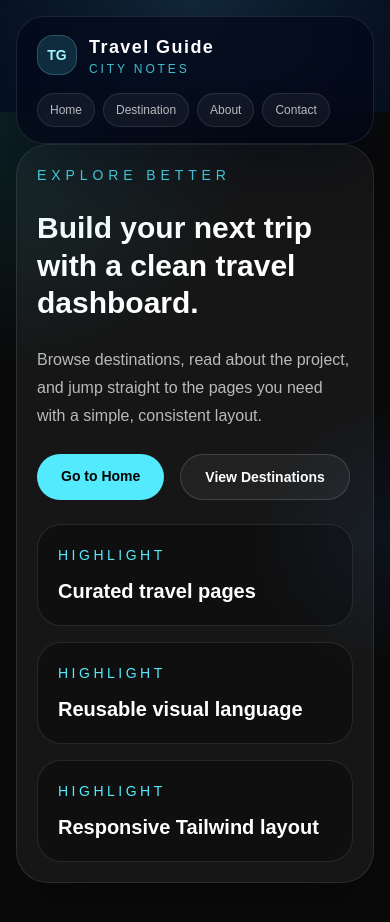
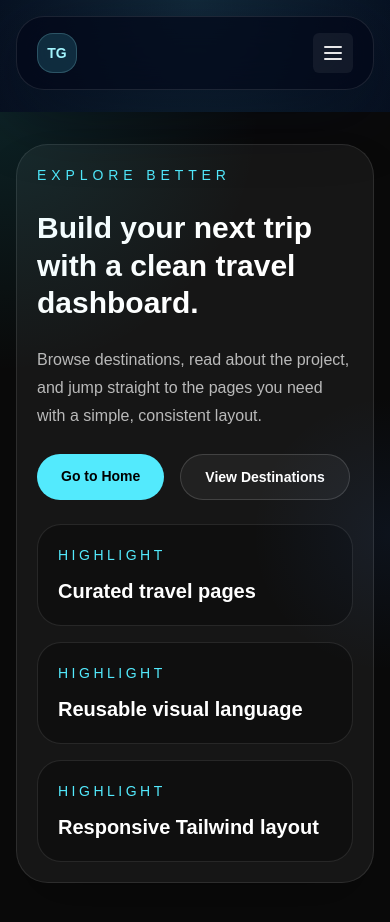
Before and after one commit to thecodexnam/Travel-Guide, a Next.js app: page / in a window 390 px wide. Shown: the top 922 px of the page. Built offline with nearby package versions, Linux system fonts and the light colour scheme; a web font is replaced by a local one.

Commit message:
Refactor NavBar component for improved mobile responsiveness and accessibility

```diff
--- a/src/component/NavBar.jsx
+++ b/src/component/NavBar.jsx
@@ -1,6 +1,6 @@
-'use client'
+"use client"
 
-import React from 'react'
+import React, { useState } from 'react'
 import Link from 'next/link'
 import { usePathname } from 'next/navigation'
 
@@ -13,16 +13,18 @@ const links = [
 
 function NavBar() {
   const pathname = usePathname()
+  const [open, setOpen] = useState(false)
 
   return (
     <nav className="fixed top-0 z-50 w-full px-4 py-4 text-white sm:px-6">
-      <div className="mx-auto flex w-full max-w-6xl flex-col gap-4 rounded-[1.75rem] border border-white/10 bg-slate-950/70 px-5 py-4 shadow-[0_20px_70px_rgba(2,6,23,0.45)] backdrop-blur-xl md:flex-row md:items-center md:justify-between">
+      <div className="mx-auto w-full max-w-6xl md:flex md:items-center md:justify-between">
+        <div className="flex w-full items-center justify-between rounded-[1.75rem] border border-white/10 bg-slate-950/70 px-5 py-4 shadow-[0_20px_70px_rgba(2,6,23,0.45)] backdrop-blur-xl">
           <Link href="/">
-          <div className="flex items-center gap-3">
+            <a className="flex items-center gap-3">
               <span className="inline-flex h-10 w-10 items-center justify-center rounded-2xl bg-cyan-300/15 text-sm font-semibold text-cyan-200 ring-1 ring-inset ring-cyan-200/20">
                 TG
               </span>
-            <div>
+              <div className="hidden sm:block">
                 <p className="text-lg font-semibold tracking-[0.08em] text-white sm:text-xl">
                   Travel Guide
                 </p>
@@ -30,14 +32,16 @@ function NavBar() {
                   City Notes
                 </p>
               </div>
-          </div>
+            </a>
           </Link>
+
+          <div className="flex items-center gap-3">
+            <div className="hidden md:flex">
               <ul className="flex flex-wrap gap-2 text-sm text-white/70 sm:gap-3">
                 {links.map((link) => {
                   const isActive =
                     pathname === link.href ||
-              (link.href === '/destination' &&
-                pathname.startsWith('/destination/'))
+                    (link.href === '/destination' && pathname.startsWith('/destination/'))
                   const linkClasses = isActive
                     ? 'border-cyan-200/30 bg-cyan-300 text-slate-950 shadow-lg shadow-cyan-400/20'
                     : 'border-white/10 bg-white/5 hover:-translate-y-0.5 hover:border-cyan-300/40 hover:bg-white/10 hover:text-cyan-100'
@@ -55,6 +59,47 @@ function NavBar() {
                 })}
               </ul>
             </div>
+
+            <button
+              aria-expanded={open}
+              aria-controls="mobile-menu"
+              onClick={() => setOpen((v) => !v)}
+              className="ml-2 inline-flex items-center justify-center rounded-md bg-white/6 p-2 text-white/90 md:hidden"
+            >
+              <svg className="h-6 w-6" viewBox="0 0 24 24" fill="none" stroke="currentColor">
+                {open ? (
+                  <path strokeLinecap="round" strokeLinejoin="round" strokeWidth="2" d="M6 18L18 6M6 6l12 12" />
+                ) : (
+                  <path strokeLinecap="round" strokeLinejoin="round" strokeWidth="2" d="M4 6h16M4 12h16M4 18h16" />
+                )}
+              </svg>
+            </button>
+          </div>
+        </div>
+
+        {open && (
+          <div id="mobile-menu" className="mt-3 rounded-[1rem] border border-white/8 bg-slate-950/80 p-4 shadow-lg md:hidden">
+            <ul className="flex flex-col gap-3">
+              {links.map((link) => {
+                const isActive =
+                  pathname === link.href ||
+                  (link.href === '/destination' && pathname.startsWith('/destination/'))
+                const linkClasses = isActive
+                  ? 'bg-cyan-300 text-slate-950'
+                  : 'bg-white/5 hover:bg-white/10'
+
+                return (
+                  <li key={link.href}>
+                    <Link href={link.href} className={`block rounded-lg px-4 py-2 text-sm font-medium ${linkClasses}`}>
+                      {link.label}
+                    </Link>
+                  </li>
+                )
+              })}
+            </ul>
+          </div>
+        )}
+      </div>
     </nav>
   )
 }
```
Lines whose indentation alone changed are shown as unchanged.
